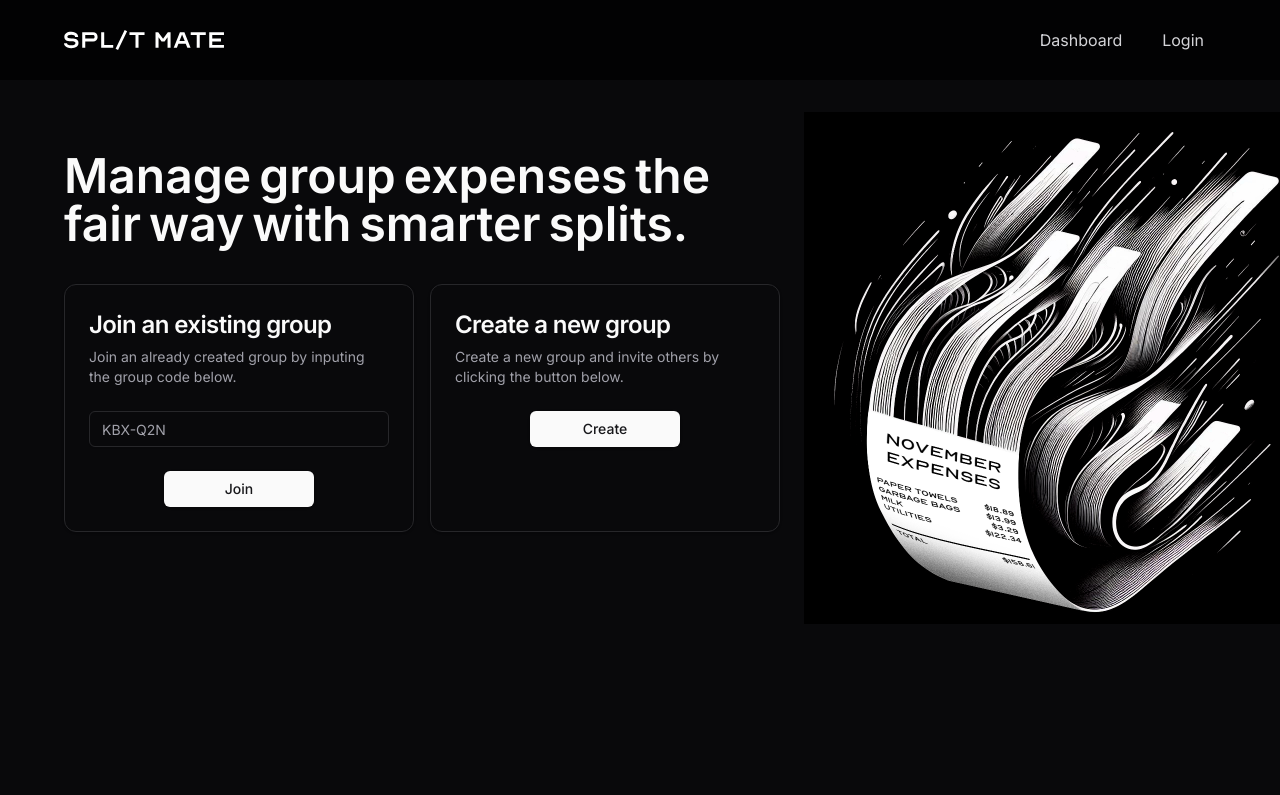
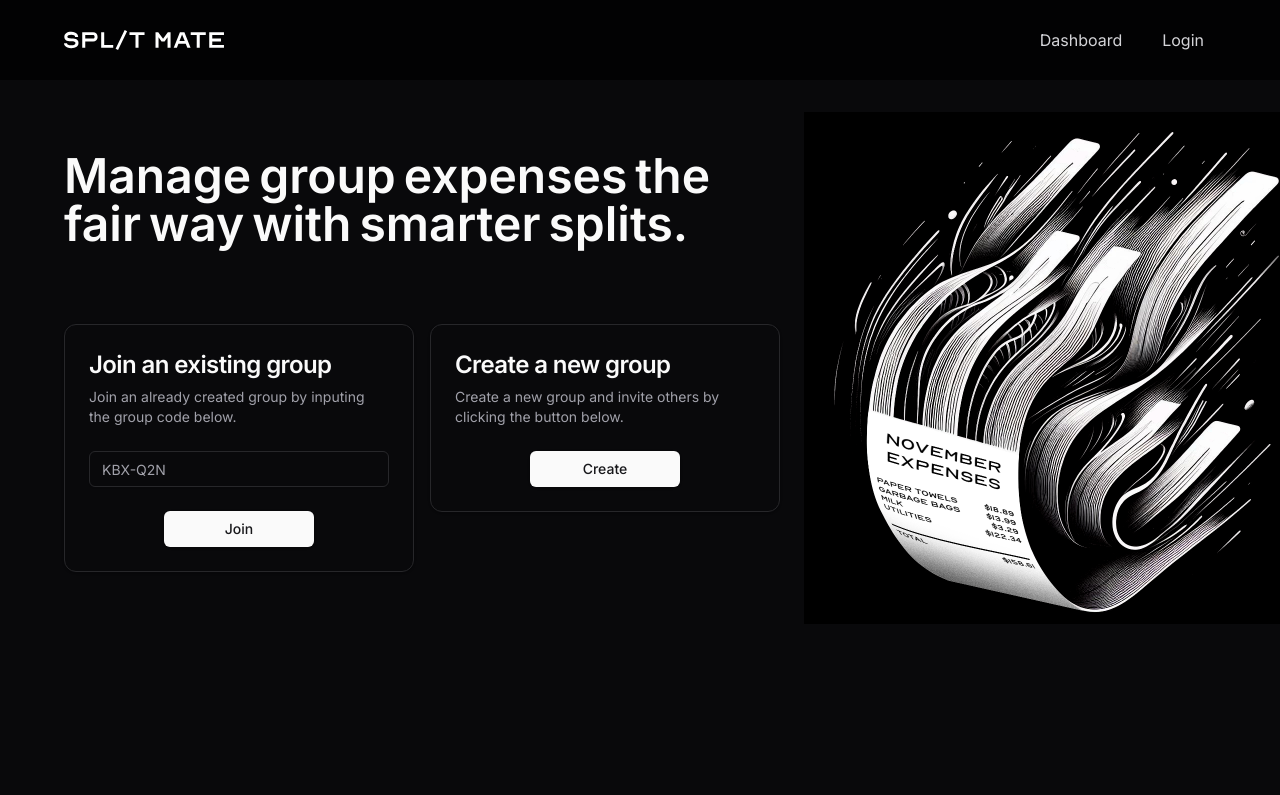
Before and after one commit to HudsonGri/split-mate, a Next.js app: page /landing in a window 1280 px wide. Shown: the top 795 px of the page. Built offline with nearby package versions, Linux system fonts and the light colour scheme.

Commit message:
Staggered card animation

```diff
--- a/app/landing/page.tsx
+++ b/app/landing/page.tsx
@@ -1,5 +1,4 @@
 "use client";
-import { Metadata } from "next"
 import Image from "next/image"
 import { motion } from 'framer-motion';
 import { Button } from "../../components/ui/button"
@@ -11,25 +10,8 @@ import {
     CardTitle,
     CardFooter
 } from "@/components/ui/card"
-import {
-    Tabs,
-    TabsContent,
-    TabsList,
-    TabsTrigger,
-} from "../../components/ui/tabs"
-import { CalendarDateRangePicker } from "../../components/date-range-picker"
-import { MainNav } from "../../components/main-nav"
-import { Overview } from "../../components/overview"
-import { RecentSales } from "../../components/recent-sales"
-import { Search } from "../../components/search"
-import TeamSwitcher from "../../components/team-switcher"
-import { UserNav } from "../../components/user-nav"
 import mainLogo from "../../public/split-mate-logo.svg";
 import { Input } from "@/components/ui/input"
-import { Label } from "@/components/ui/label"
-import { useState } from 'react';
-
-import Head from 'next/head'
 
 import { CurrencyDollarIcon, ShoppingCartIcon, ChartPieIcon } from '@heroicons/react/24/solid'
 
@@ -71,6 +53,16 @@ export default function LandingPage() {
         }
     };
 
+    // Card variants for staggering appearance
+    const cardVariants = {
+        hidden: { opacity: 0, y: 20 },
+        visible: (delay) => ({
+            opacity: 1,
+            y: 0,
+            transition: { duration: 0.5, delay }
+        })
+    };
+
     // Variants for the container to stagger the child animations
     const containerVariants = {
         hidden: { opacity: 1 },
@@ -79,12 +71,9 @@ export default function LandingPage() {
             transition: { staggerChildren: 0.1 }
         }
     };
-    const [menuOpen, setMenuOpen] = useState(false);
     return (
         <>
-            <Head>
-                <title>Placeholder Title</title>
-            </Head>
+
 
             <div className="min-h-screen">
                 <nav className="sticky top-0 z-50 bg-black/70 backdrop-blur">
@@ -129,7 +118,8 @@ export default function LandingPage() {
                             initial="hidden"
                             animate="visible"
                         >
-                            <motion.div variants={wordVariants} className="sm:grid sm:grid-flow-col gap-4">
+                            <div className="sm:grid sm:grid-flow-col gap-4 lg:pt-10">
+                            <motion.div variants={cardVariants} custom={0.2} initial="hidden" animate="visible">
                                 <Card className="w-full sm:w-[350px] mt-9">
                                     <CardHeader>
                                         <CardTitle className="text-xl sm:text-2xl">Join an existing group</CardTitle>
@@ -142,7 +132,10 @@ export default function LandingPage() {
                                         <Button className="w-1/2">Join</Button>
                                     </CardFooter>
                                 </Card>
-                                <Card className="w-full sm:w-[350px] mt-9">
+                                </motion.div>
+
+                                <motion.div variants={cardVariants} custom={0.4} initial="hidden" animate="visible">
+                                    <Card className="w-full sm:w-[350px] mt-9">
                                     <CardHeader>
                                         <CardTitle className="text-xl sm:text-2xl">Create a new group</CardTitle>
                                         <CardDescription>Create a new group and invite others by clicking the button below.</CardDescription>
@@ -151,10 +144,11 @@ export default function LandingPage() {
                                         <Button className="w-1/2">Create</Button>
                                     </CardFooter>
                                 </Card>
-                            </motion.div>
+                                </motion.div>
+                            </div>
                         </motion.div>
+                    </div>
 
-                    </div>
                     <motion.div
                         initial={{ opacity: 0 }}
                         animate={{ opacity: 1 }}
```
